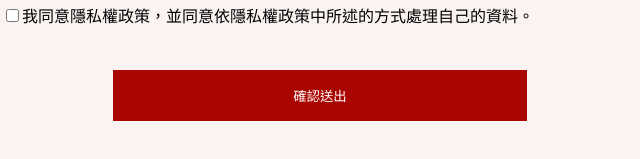
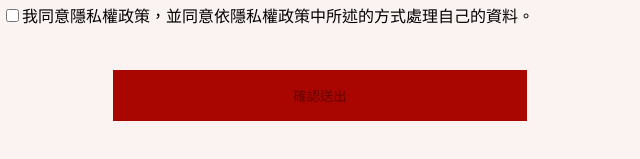
Before and after one commit to Joanne-huhu/viteWebsite3, a website built with Vite: page pages/index.html in a window 1280 px wide. In both pictures the pointer is over the input "確認送出". Shown: the part 3991-4150 px from the top of the page, 320-960 px from the left. Built offline with nearby package versions, Linux system fonts and the light colour scheme; a web font is replaced by a local one.

Commit message:
修改樣式

```diff
--- a/assets/scss/pages/_index.scss
+++ b/assets/scss/pages/_index.scss
@@ -218,6 +218,9 @@
             border: none;
             cursor: pointer;
             padding: 16px 0;
+            &:hover{
+                color: $secondary;
+            }
 
         }
 
```
